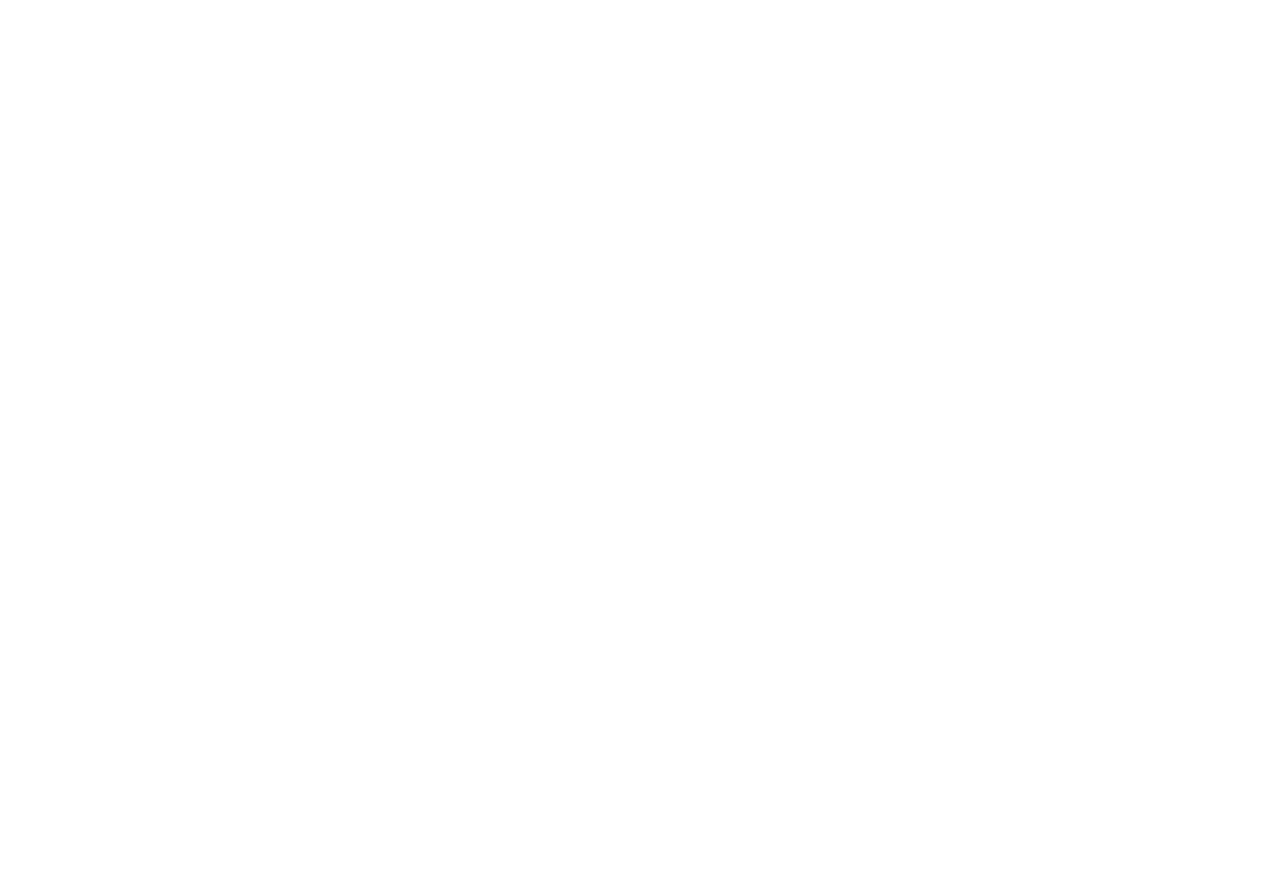
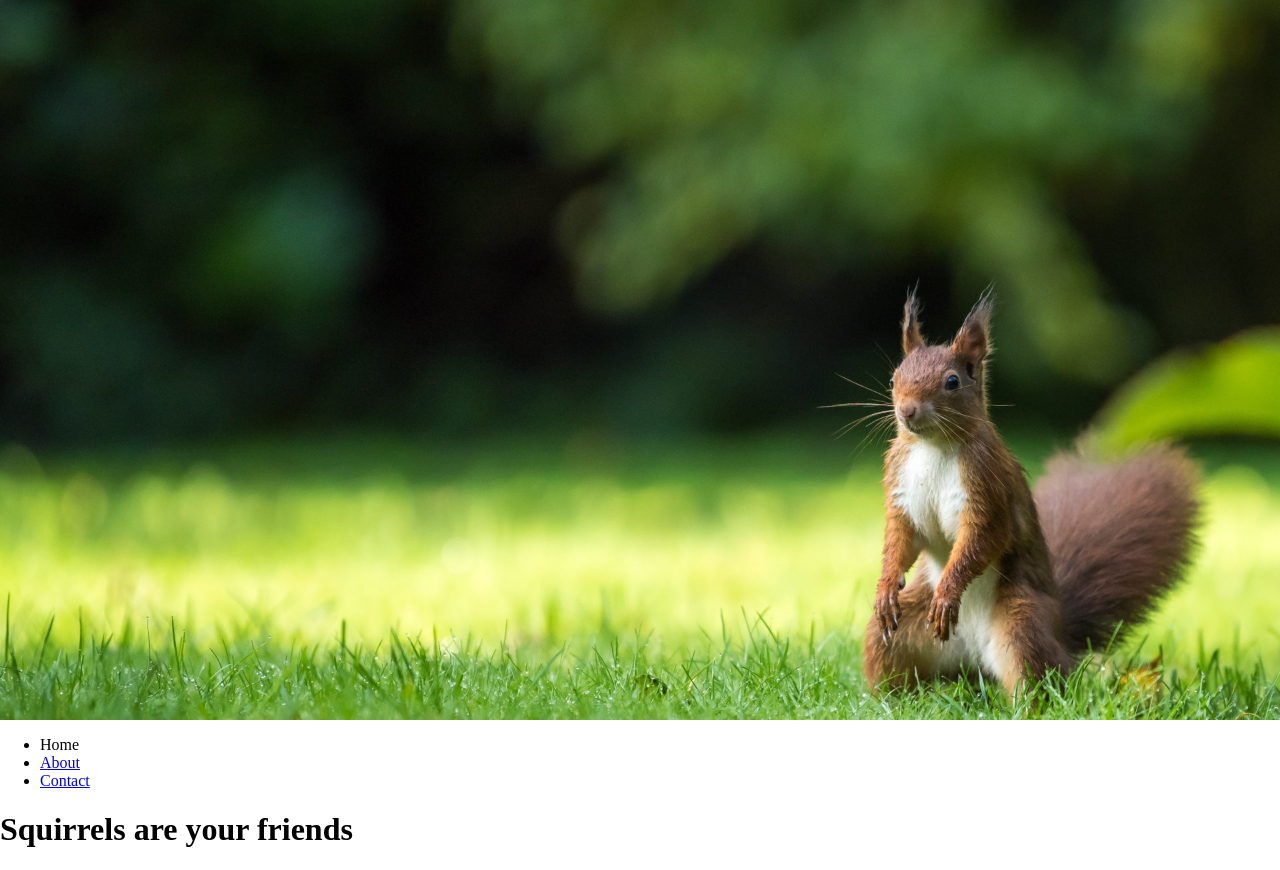
Before and after one commit to IS-120/responsive-images-svg, a plain HTML site: page index.html in a window 1280 px wide. Before the commit the page ends 800 px from the top, so only its background shows below. Drawn offline with Linux system fonts and the light colour scheme.

Commit message:
instructions for picture

```diff
--- a/index.html
+++ b/index.html
@@ -6,10 +6,30 @@
   <meta http-equiv="X-UA-Compatible" content="IE=edge">
   <meta name="viewport" content="width=device-width, initial-scale=1.0">
   <title>Document</title>
+  <link rel="stylesheet" href="styles/main.css">
 </head>
 
 <body>
+  <picture>
+    <source media="(min-width: 769px)" srcset="images/hero-squirrel-1920w.jpg">
+    <source media="(min-width: 381px)" srcset="images/hero-squirrel-768w.jpg">
+    <source media="(max-width: 380px)" srcset="images/hero-squirrel-380w.jpg">
+    <img src="images/hero-squirrel-380w.jpg" alt="brown squirrel on green grass lawn">
+  </picture>
+  <header>
+    <nav>
+      <ul>
+        <li><a>Home</a></li>
+        <li><a href="about/">About</a></li>
+        <li><a href="contact/">Contact</a></li>
+      </ul>
+    </nav>
+  </header>
 
+  <!-- copy your main, aside, and footer from your previous assignment here -->
+  <main>
+    <h1>Squirrels are your friends</h1>
+  </main>
 </body>
 
 </html>
--- /dev/null
+++ b/styles/main.css
@@ -0,0 +1,8 @@
+body {
+  margin: 0;
+}
+
+picture img {
+  width: 100%;
+  display: block;
+}
```
Also changed, not shown: about/index.html (+2 -2 lines), contact/index.html (+2 -2 lines), README.md, images/art-direction.jpg (added), images/directory.png (deleted), images/hero-squirrel-1920w.jpg (added), images/hero-squirrel-380w.jpg (added), images/hero-squirrel-768w.jpg (added), 1 other file.
